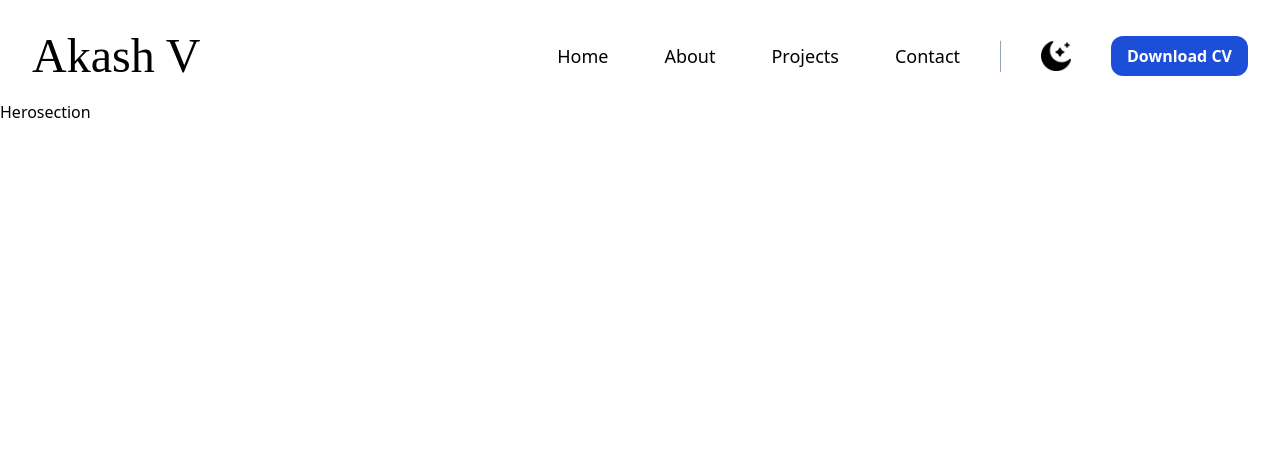
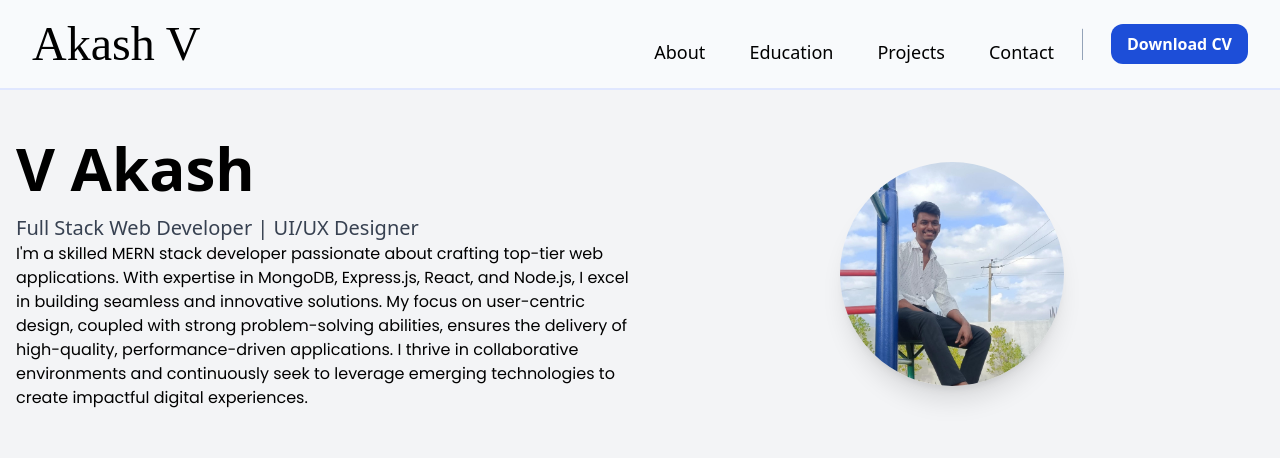
Before and after one commit to Akash-Shetty-85/portfolio, a React (Vite) app: page / in a window 1280 px wide. Shown: the top 460 px of the page. Built offline with nearby package versions, Linux system fonts and the light colour scheme; a web font is replaced by a local one.

Commit message:
Hero section

```diff
--- a/package.json
+++ b/package.json
@@ -13,7 +13,8 @@
     "axios": "^1.6.2",
     "react": "^18.2.0",
     "react-dom": "^18.2.0",
-    "react-icons": "^4.12.0"
+    "react-icons": "^4.12.0",
+    "react-router-dom": "^6.21.1"
   },
   "devDependencies": {
     "@types/react": "^18.2.15",
--- a/src/App.jsx
+++ b/src/App.jsx
@@ -1,17 +1,22 @@
-import { useState } from 'react'
-import './App.css'
-import Navbar from './Components/Navbar'
-import Herosection from './Components/Herosection/index'
+import { useState } from 'react';
+import './App.css';
+import { Route, BrowserRouter as Router, Routes } from 'react-router-dom';
+import Navbar from './Components/Navbar';
+import Herosection from './Components/Herosection/index';
+import About from './Components/About';
+import Eduction from './Components/Eduction';
+import Projects from './Components/Projects';
+import Contact from './Components/Contact';
 
 function App() {
-  const section = [
-    {
-      id: 'home',
-      section: 'Home'
-    },
+  const sections = [
     {
       id: 'about',
       section: 'About'
+    },
+    {
+      id: 'education',
+      section: 'Education'
     },
     {
       id: 'projects',
@@ -21,18 +26,21 @@ function App() {
       id: 'contact',
       section: 'Contact'
     }
-  ]
+  ];
 
   return (
-    <>
-      <div className='app-container'
-      >
-        <section className='mainbody'>
-          <Navbar sections={section} />
-          <Herosection />
-        </section>
-      </div>
-    </>
+    <div className='app-container'>
+      <Router>
+        <Navbar sections={sections} />
+        <Routes>
+          <Route path='/' element={<Herosection />} />
+          <Route path='/about' element={<About />} />
+          <Route path='/education' element={<Eduction />} />
+          <Route path='/projects' element={<Projects />} />
+          <Route path='/contact' element={<Contact />} />
+        </Routes>
+      </Router>
+    </div>
   );
 }
 
--- /dev/null
+++ b/src/Components/About/index.jsx
@@ -0,0 +1,7 @@
+import React from "react";
+
+const About = () => {
+  return <div>About</div>;
+};
+
+export default About;
--- /dev/null
+++ b/src/Components/Contact/index.jsx
@@ -0,0 +1,9 @@
+import React from 'react'
+
+const Contact = () => {
+  return (
+    <div>Contact</div>
+  )
+}
+
+export default Contact
--- /dev/null
+++ b/src/Components/Eduction/index.jsx
@@ -0,0 +1,9 @@
+import React from 'react'
+
+const Eduction = () => {
+  return (
+    <div>Eduction</div>
+  )
+}
+
+export default Eduction
--- a/src/Components/Herosection/index.jsx
+++ b/src/Components/Herosection/index.jsx
@@ -1,12 +1,34 @@
-import React from 'react'
+import React from "react";
+import Himage from "./Himage.jpg";
 
 const Herosection = () => {
-    return (
-        <>
-            <div>Herosection</div>
-        </>
+  const profile = {
+    name: "V Akash",
+    role: "Full Stack Web Developer | UI/UX Designer",
+    description: `I'm a skilled MERN stack developer passionate about crafting top-tier web applications. With expertise in MongoDB, Express.js, React, and Node.js, I excel in building seamless and innovative solutions. My focus on user-centric design, coupled with strong problem-solving abilities, ensures the delivery of high-quality, performance-driven applications. I thrive in collaborative environments and continuously seek to leverage emerging technologies to create impactful digital experiences.`,
+    imageUrl: Himage,
+  };
 
-    )
-}
+  return (
+    <section className="bg-gray-100 py-12">
+      <div className="container mx-auto flex flex-col lg:flex-row items-center justify-center px-4">
+        <div className="lg:w-1/2">
+          <h1 className="text-4xl lg:text-6xl font-bold mb-4">
+            {profile.name}
+          </h1>
+          <p className="text-lg lg:text-xl text-gray-700">{profile.role}</p>
+          <p className="font-heading">{profile.description}</p>
+        </div>
+        <div className="lg:w-1/2 flex justify-center mt-8 lg:mt-0">
+          <img
+            src={profile.imageUrl}
+            alt="Profile"
+            className="rounded-full shadow-xl h-40 lg:h-56 w-40 lg:w-56 object-cover"
+          />
+        </div>
+      </div>
+    </section>
+  );
+};
 
-export default Herosection
+export default Herosection;
--- a/src/Components/Navbar/ToggleSwitch.css
+++ b/src/Components/Navbar/ToggleSwitch.css
@@ -6,7 +6,7 @@
 }
 
 .switch input {
-    opacity: 1;
+    opacity: 0;
     width: 0;
     height: 0;
 }
@@ -43,16 +43,3 @@ input:checked + .slider {
     background-size: cover;
     background-position: center center;
 }
-
-input:focus + .slider {
-    /* box-shadow: 0 0 1px #2196f3; */
-}
-
-/* Rounded sliders */
-.slider.round {
-    border-radius: 5px;
-}
-
-.slider.round:before {
-    border-radius: 50%;
-}
--- a/src/Components/Navbar/ToggleSwitch.jsx
+++ b/src/Components/Navbar/ToggleSwitch.jsx
@@ -4,7 +4,7 @@ import './ToggleSwitch.css';
 
 const ToggleSwitch = ({ isDarkTheme, onToggle }) => {
   return (
-    <label className="switch">
+    <label className="switch h-7">
       <input type="checkbox" checked={isDarkTheme} onChange={onToggle} />
       <span className="slider round"></span>
     </label>
--- a/src/Components/Navbar/index.jsx
+++ b/src/Components/Navbar/index.jsx
@@ -1,7 +1,8 @@
 // Navbar.js
-import React, { useState } from 'react';
-import './navbar.css';
-import ToggleSwitch from './ToggleSwitch';
+import React, { useState } from "react";
+import { Link } from "react-router-dom";
+import "./navbar.css";
+import ToggleSwitch from "./ToggleSwitch";
 import { IoMdMenu, IoMdClose } from "react-icons/io";
 
 const Navbar = ({ sections }) => {
@@ -11,14 +12,14 @@ const Navbar = ({ sections }) => {
   const toggleTheme = () => {
     setIsDarkTheme((prevTheme) => !prevTheme);
 
-    const container = document.getElementById('app-container');
+    const container = document.getElementById("app-container");
 
     if (isDarkTheme) {
-      container.classList.remove('dark-theme');
-      container.classList.add('light-theme');
+      container.classList.remove("dark-theme");
+      container.classList.add("light-theme");
     } else {
-      container.classList.remove('light-theme');
-      container.classList.add('dark-theme');
+      container.classList.remove("light-theme");
+      container.classList.add("dark-theme");
     }
   };
 
@@ -26,48 +27,70 @@ const Navbar = ({ sections }) => {
     setShowSidebar(!showSidebar);
   };
 
+  const closeSidebar = () => {
+    setShowSidebar(false);
+  };
+
   return (
-    <div className={`flex flex-row md:flex-row justify-between items-center px-2 mt-3 md:px-8 py-3 md:py-5 ${isDarkTheme ? 'dark-theme' : 'light-theme'}`}>
-      <div className='nav-logo text-3xl md:text-5xl  md:mb-0 items-center'>
-        Akash V
+    <div
+      className={`flex flex-row md:flex-row justify-between items-center px-2 md:px-8 py-3 md:py-5 ${
+        isDarkTheme ? "dark-theme" : "light-theme"
+      } bg-slate-50 border-b-2 border-indigo-100`}
+    >
+      <div className="nav-logo text-3xl md:text-5xl  md:mb-0 items-center">
+        <Link to={"/"}>Akash V</Link>
       </div>
 
-      <div className='hidden md:flex flex-wrap items-center gap-x-10'>
+      <div className="hidden md:flex flex-wrap items-center gap-x-7">
         {sections.map((section) => (
-          <div key={section.id} className='mb-2 md:mb-0 md:ml-4 text-lg font-medium '>
+          <Link
+            key={section.id}
+            to={section.id}
+            // className="mb-2 md:mb-0 md:ml-4 text-lg font-medium "
+            className={`mt-4 text-lg mb-2 md:mb-0 md:ml-4  font-medium nav-link ${
+              location.pathname === `/${section.id}` ? "active" : ""
+            }`}
+          >
             {section.section}
-          </div>
+          </Link>
         ))}
-        <hr className='w-[1px] bg-slate-400 h-8' />
-        <ToggleSwitch isDarkTheme={isDarkTheme} onToggle={toggleTheme} />
-        <button className='bg-blue-700 hover:bg-blue-900 text-white font-bold py-2 px-4 rounded-xl'>
+        <hr className="w-[1px] bg-slate-400 h-8" />
+        {/* <ToggleSwitch isDarkTheme={isDarkTheme} onToggle={toggleTheme} /> */}
+        <button className="bg-blue-700 hover:bg-blue-900 text-white font-bold py-2 px-4 rounded-xl">
           Download CV
         </button>
       </div>
 
-      <div className='flex flex-row gap-x-5 items-center md:hidden'>
-        <ToggleSwitch isDarkTheme={isDarkTheme} onToggle={toggleTheme} />
-        <button onClick={toggleSidebar} className='relative'>
+      <div className="flex flex-row gap-x-5 items-center md:hidden">
+        {/* <ToggleSwitch isDarkTheme={isDarkTheme} onToggle={toggleTheme} /> */}
+        <button onClick={toggleSidebar} className="relative w-10 h-10">
           {showSidebar ? (
-            <IoMdClose className='text-3xl text-red-400 bg-transparent' />
+            <IoMdClose className="text-3xl text-red-400 bg-transparent" />
           ) : (
-            <IoMdMenu className='text-3xl text-green-500 bg-transparent' />
+            <IoMdMenu className="text-3xl text-green-500 bg-transparent" />
           )}
         </button>
       </div>
 
-      <div className={`sidebar ${showSidebar ? 'active' : ''} md:hidden`}>
-        <div className='nav-logo text-5xl md:text-5xl mb-7 mt-5 flex items-center justify-center text-slate-100'>
+      <div className={`sidebar ${showSidebar ? "active" : ""} md:hidden`}>
+        <div className="nav-logo text-5xl md:text-5xl mb-7 mt-5 flex items-center justify-center text-slate-100">
           Akash V
         </div>
-        <div className='flex flex-wrap flex-col items-center gap-y-5 overflow-y-scroll'>
+        <div className="flex flex-wrap flex-col items-center gap-y-5 overflow-y-scroll">
           {sections.map((section) => (
-            <div key={section.id} className='mt-4 text-lg text-white'>
+            <Link
+              key={section.id}
+              to={section.id}
+              className={`mt-4 text-lg text-white nav-link ${
+                location.pathname === `/${section.id}` ? "active" : ""
+              }`}
+              onClick={closeSidebar}
+            >
               {section.section}
-            </div>
+            </Link>
           ))}
-          <hr className='w-full bg-slate-400 h-[2px]'/>
-          <button className='bg-blue-700 hover:bg-blue-900 text-white font-bold py-2 px-4 rounded-xl'>
+          <hr className="w-full bg-slate-400 h-[2px]" />
+          <button className="bg-blue-700 hover:bg-blue-900 text-white font-bold py-2 px-4 rounded-xl">
             Download CV
           </button>
         </div>
--- a/src/Components/Navbar/navbar.css
+++ b/src/Components/Navbar/navbar.css
@@ -17,4 +17,14 @@
     .sidebar.active {
       left: 0;
     }
+    .nav-link.active {
+      /* Style for active sidebar item text */
+      font-weight: bold;
+      color: #ffffff; /* Your active text color */
+      background-color: #4a5568; /* Your active background color */
+      border-left: 3px solid #4299e1;
+      border-radius: 2%;
+      /* width: 30vw; */
+      padding: 10px; /* Adjust the padding as needed */
+    }
   }
--- /dev/null
+++ b/src/Components/Projects/index.jsx
@@ -0,0 +1,9 @@
+import React from 'react'
+
+const Projects = () => {
+  return (
+    <div>Projects</div>
+  )
+}
+
+export default Projects
--- a/tailwind.config.js
+++ b/tailwind.config.js
@@ -1,24 +1,25 @@
 /** @type {import('tailwindcss').Config} */
 export default {
-  content: [
-    "./index.html",
-    "./src/**/*.{js,ts,jsx,tsx}",
-  ],
+  darkMode: "class",
+  content: ["./index.html", "./src/**/*.{js,ts,jsx,tsx}"],
   theme: {
     extend: {
       colors: {
         darkTheme: {
-          primary: '#333333',
-          secondary: '#555555',
+          primary: "#333333",
+          secondary: "#555555",
           // Add more dark theme colors as needed
         },
       },
       lightTheme: {
-        primary: '#ffffff',
-        secondary: '#f0f0f0',
+        primary: "#ffffff",
+        secondary: "#f0f0f0",
         // Add more light theme colors as needed
       },
     },
+    fontFamily: {
+      heading: ["Poppins", "sans-serif"],
+    },
   },
   plugins: [],
-}
+};
```
Also changed, not shown: src/Components/Herosection/Himage.jpg (added), 1 other file (tests, documents, lock files or other folders).
